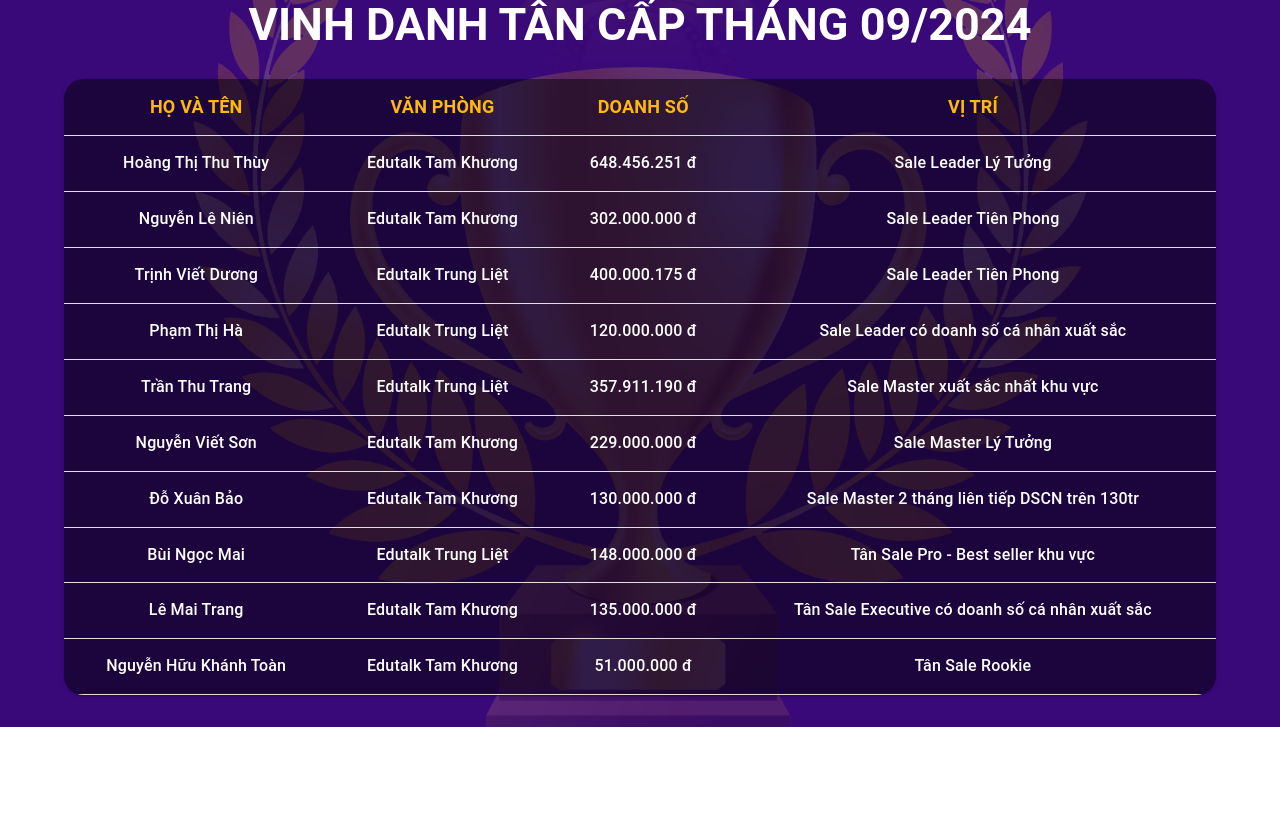
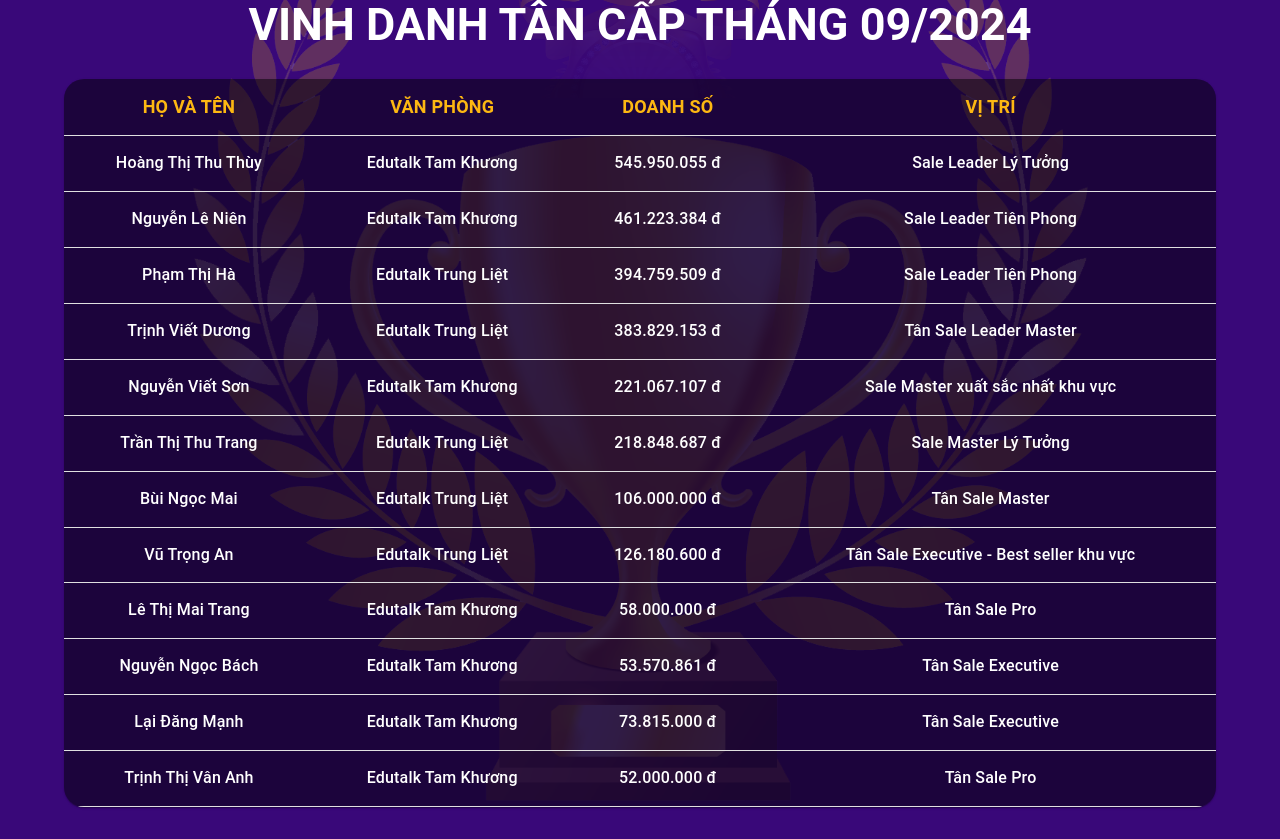
Before and after one commit to thuhieutryhard/edutalk_th, a React (Create React App) app: page / in a window 1280 px wide. Shown: the part 280-1119 px from the top of the page. Before the commit the page ends 1007 px from the top, so only its background shows below. Built offline with nearby package versions, Linux system fonts and the light colour scheme.

Commit message:
Update data.js

```diff
--- a/src/data.js
+++ b/src/data.js
@@ -2,61 +2,73 @@ export const data = [
     {
       name: "Hoàng Thị Thu Thùy",
       office: "Edutalk Tam Khương",
-      revenue: "648.456.251 đ",
+      revenue: "545.950.055 đ",
       position: "Sale Leader Lý Tưởng",
     },
     {
       name: "Nguyễn Lê Niên",
       office: "Edutalk Tam Khương",
-      revenue: "302.000.000 đ",
+      revenue: "461.223.384 đ",
+      position: "Sale Leader Tiên Phong",
+    },
+    {
+      name: "Phạm Thị Hà",
+      office: "Edutalk Trung Liệt",
+      revenue: "394.759.509 đ",
       position: "Sale Leader Tiên Phong",
     },
     {
       name: "Trịnh Viết Dương",
       office: "Edutalk Trung Liệt",
-      revenue: "400.000.175 đ",
-      position: "Sale Leader Tiên Phong",
-    },
-    {
-      name: "Phạm Thị Hà",
-      office: "Edutalk Trung Liệt",
-      revenue: "120.000.000 đ",
-      position: "Sale Leader có doanh số cá nhân xuất sắc",
-    },
-    {
-      name: "Trần Thu Trang",
-      office: "Edutalk Trung Liệt",
-      revenue: "357.911.190 đ",
-      position: "Sale Master xuất sắc nhất khu vực",
+      revenue: "383.829.153 đ",
+      position: "Tân Sale Leader Master",
     },
     {
       name: "Nguyễn Viết Sơn",
       office: "Edutalk Tam Khương",
-      revenue: "229.000.000 đ",
-      position: "Sale Master Lý Tưởng",
+      revenue: "221.067.107 đ",
+      position: "Sale Master xuất sắc nhất khu vực",
     },
     {
-      name: "Đỗ Xuân Bảo",
-      office: "Edutalk Tam Khương",
-      revenue: "130.000.000 đ",
-      position: "Sale Master 2 tháng liên tiếp DSCN trên 130tr",
+      name: "Trần Thị Thu Trang",
+      office: "Edutalk Trung Liệt",
+      revenue: "218.848.687 đ",
+      position: "Sale Master Lý Tưởng",
     },
     {
       name: "Bùi Ngọc Mai",
       office: "Edutalk Trung Liệt",
-      revenue: "148.000.000 đ",
-      position: "Tân Sale Pro - Best seller khu vực",
+      revenue: "106.000.000 đ",
+      position: "Tân Sale Master",
     },
     {
-      name: "Lê Mai Trang",
-      office: "Edutalk Tam Khương",
-      revenue: "135.000.000 đ",
-      position: "Tân Sale Executive có doanh số cá nhân xuất sắc ",
+      name: "Vũ Trọng An",
+      office: "Edutalk Trung Liệt",
+      revenue: "126.180.600 đ",
+      position: "Tân Sale Executive - Best seller khu vực",
     },
     {
-      name: "Nguyễn Hữu Khánh Toàn",
+      name: "Lê Thị Mai Trang",
       office: "Edutalk Tam Khương",
-      revenue: "51.000.000 đ",
-      position: "Tân Sale Rookie",
+      revenue: "58.000.000 đ",
+      position: "Tân Sale Pro",
+    },
+    {
+      name: "Nguyễn Ngọc Bách",
+      office: "Edutalk Tam Khương",
+      revenue: "53.570.861 đ",
+      position: "Tân Sale Executive",
+    },
+    {
+      name: "Lại Đăng Mạnh",
+      office: "Edutalk Tam Khương",
+      revenue: "73.815.000 đ",
+      position: "Tân Sale Executive",
+    },
+    {
+      name: "Trịnh Thị Vân Anh",
+      office: "Edutalk Tam Khương",
+      revenue: "52.000.000 đ",
+      position: "Tân Sale Pro",
     }
   ];
```
